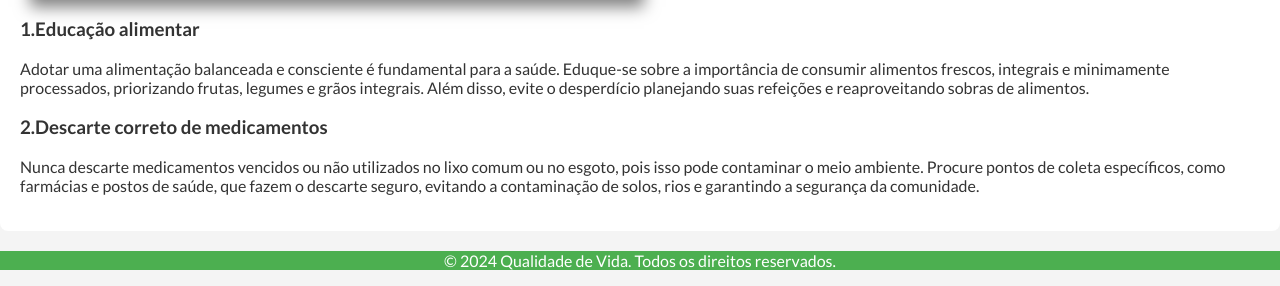
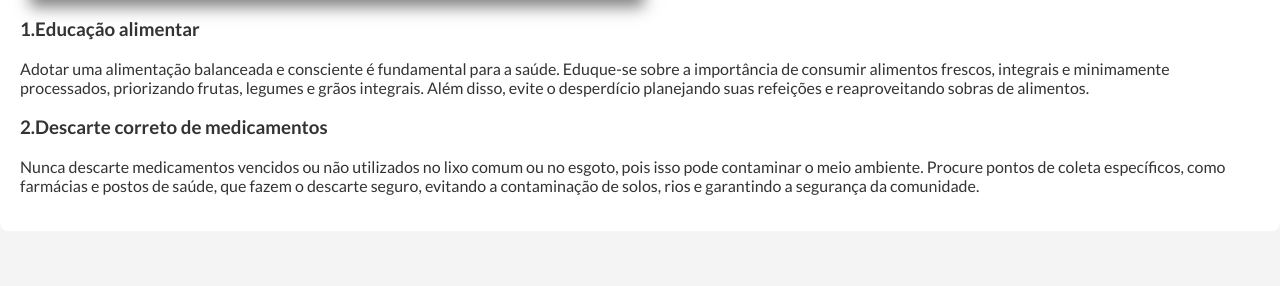
Before and after one commit to Elimi79/projeto2.0, a plain HTML site: page indenx.html in a window 1280 px wide. Shown: the part 2867-3153 px from the top of the page. After the commit the page ends 3118 px from the top, so only its background shows below. Drawn offline with Linux system fonts and the light colour scheme; a web font is replaced by a local one.

Commit message:
atualização

```diff
--- a/indenx.html
+++ b/indenx.html
@@ -77,10 +77,5 @@
 
     </section>
 
-
-
-    <footer>
-        <p>&copy; 2024 Qualidade de Vida. Todos os direitos reservados.</p>
-    </footer>
 </body>
 </html>
--- a/styles.css
+++ b/styles.css
@@ -1,13 +1,16 @@
 @import url('https://fonts.googleapis.com/css2?family=Love+Light&family=Shrikhand&display=swap');
 @import url('https://fonts.googleapis.com/css2?family=New+Amsterdam&display=swap');
 @import url('https://fonts.googleapis.com/css2?family=Lato:ital,wght@0,100;0,300;0,400;0,700;0,900;1,100;1,300;1,400;1,700;1,900&family=New+Amsterdam&display=swap');
+/* Estilo padrão para dispositivos grandes */
+
 body {
-    font-family: 'Lato', sans-serif;
-    margin: 0;
-    padding: 0;
-    background-color: #f4f4f4;
-    color: #333;
+        font-family: Lato, sans-serif;
+        background-color: rgb(244, 244, 244);
+        color: rgb(51, 51, 51);
+        margin: 0px;
+        padding: 0px;
 }
+
 
 header {
     background-color: #4CAF50;
```
